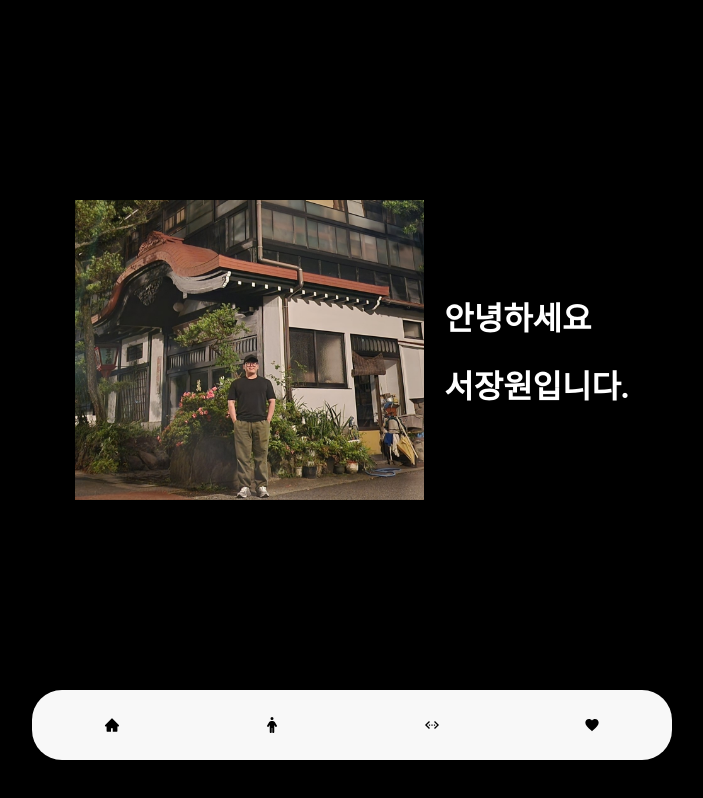
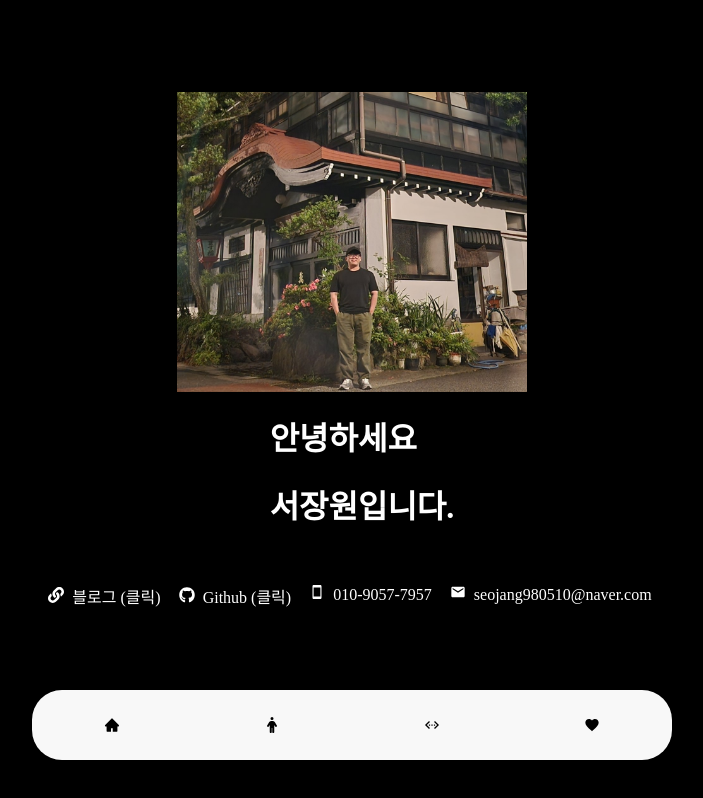
Before and after one commit to Seo-Jangwon/introduce, a React (Create React App) app: page / in a window 1280 px wide. Shown: the whole page, without its empty margins (288-991 px from the left). Built offline with nearby package versions, Linux system fonts and the light colour scheme; a web font is replaced by a local one.

Commit message:
(0624) 인트로, 내 소개, 링크 수정

```diff
--- a/src/components/About/About.js
+++ b/src/components/About/About.js
@@ -2,11 +2,8 @@ import React, { useState, useEffect } from "react";
 import { GrPersonalComputer } from "react-icons/gr";
 import { MdOutlineWork } from "react-icons/md";
 import { MdFavoriteBorder } from "react-icons/md";
-import { FaLink } from "react-icons/fa";
 import { MdFavorite } from "react-icons/md";
-import { IoMdPhonePortrait } from "react-icons/io";
-import { MdEmail } from "react-icons/md";
-import { FaGithub } from "react-icons/fa";
+
 import styles from "./About.module.css"; // CSS 모듈 import
 
 const About = () => {
@@ -25,58 +22,30 @@ const About = () => {
     return () => intervals.forEach(clearTimeout);
   }, []);
 
-  const url = "https://mole-mole.tistory.com/";
-
   return (
     <div className={styles.container}>
       <div className={styles.leftAlignedText}>
         <h1>저는...</h1>
         <h3 className={visibleIndex >= 1 ? styles.visible : styles.hidden}>
+          &nbsp;&nbsp;
           <GrPersonalComputer />
           &nbsp; 컴퓨터 공학 전공
         </h3>
         <h3 className={visibleIndex >= 2 ? styles.visible : styles.hidden}>
+          &nbsp;&nbsp;
           <MdOutlineWork />
           &nbsp; 인턴경험 1번
         </h3>
         <h3 className={visibleIndex >= 3 ? styles.visible : styles.hidden}>
+          &nbsp;&nbsp;
           <MdFavoriteBorder />
           &nbsp; 프론트엔드와 백엔드 둘 다 좋아합니다.
         </h3>
         <h3 className={visibleIndex >= 4 ? styles.visible : styles.hidden}>
+          &nbsp;&nbsp;
           <MdFavorite />
           &nbsp; ISTJ
         </h3>
-        <br />
-        <span>
-          <div
-            className={visibleIndex >= 5 ? styles.visible : styles.hidden}
-            onClick={() => {
-              window.open(url);
-            }}
-          >
-            &nbsp;
-            <FaLink />
-            &nbsp; 블로그 (클릭) &nbsp;
-          </div>
-          <div
-            className={visibleIndex >= 5 ? styles.visible : styles.hidden}
-            onClick={() => {
-              window.open(url);
-            }}
-          >
-            <FaGithub />
-            &nbsp; Github (클릭) &nbsp;
-          </div>
-          <div className={visibleIndex >= 5 ? styles.visible : styles.hidden}>
-            <IoMdPhonePortrait />
-            &nbsp; 010-9057-7957 &nbsp;
-          </div>
-          <div className={visibleIndex >= 5 ? styles.visible : styles.hidden}>
-            <MdEmail />
-            &nbsp; seojang980510@naver.com &nbsp;
-          </div>
-        </span>
       </div>
     </div>
   );
--- a/src/components/About/About.module.css
+++ b/src/components/About/About.module.css
@@ -11,7 +11,7 @@
 .container {
   display: flex;
   flex-direction: column;
-  align-items: center;
+  align-items: center; /* 수정: 좌측 정렬 */
   justify-content: center;
   height: 80vh; /* 전체 화면 높이를 사용하여 가운데 정렬 */
   background-color: black; /* 배경색을 검정색으로 설정 */
@@ -24,8 +24,8 @@
 
 .leftAlignedText {
   text-align: left;
-  width: 100%; /* 텍스트가 좌측 정렬되도록 100% 너비 설정 */
-  max-width: max-content; /* 원하는 최대 너비 설정 */
+  width: auto; /* 수정: 콘텐츠에 맞게 자동 조정 */
+  max-width: 100%; /* 수정: 최대 너비 설정 */
 }
 
 .hidden {
@@ -72,14 +72,3 @@
     padding-top: 30px; /* nav 높이만큼 패딩 추가 */
   }
 }
-
-/* About.module.css */
-span {
-  display: flex;
-  flex-wrap: wrap; /* 필요한 경우 줄바꿈을 허용 */
-  gap: 10px; /* 요소 사이의 간격 조정 */
-}
-
-span div {
-  margin: 0; /* h3 태그의 기본 마진 제거 */
-}
--- a/src/components/Intro/Intro.js
+++ b/src/components/Intro/Intro.js
@@ -1,7 +1,10 @@
 import React, { useState, useEffect } from "react";
 import styles from "./Intro.module.css";
 import myphoto from "../../logos/photo.jpg";
-
+import { FaLink } from "react-icons/fa";
+import { IoMdPhonePortrait } from "react-icons/io";
+import { MdEmail } from "react-icons/md";
+import { FaGithub } from "react-icons/fa";
 const Intro = () => {
   const [visibleIndex, setVisibleIndex] = useState(0);
 
@@ -10,10 +13,13 @@ const Intro = () => {
       setTimeout(() => setVisibleIndex(1), 1000),
       setTimeout(() => setVisibleIndex(2), 2000),
       setTimeout(() => setVisibleIndex(3), 3000),
+      setTimeout(() => setVisibleIndex(4), 4000),
+      setTimeout(() => setVisibleIndex(5), 5000),
     ];
     return () => intervals.forEach(clearTimeout);
   }, []);
-
+  const blogUrl = "https://mole-mole.tistory.com/";
+  const gitUrl = "https://github.com/Seo-Jangwon";
   return (
     <div className={styles.container}>
       <img src={myphoto} height="300px" alt="" />
@@ -23,6 +29,37 @@ const Intro = () => {
           서장원입니다.
         </h1>
       </div>
+      <br />
+      <br />
+      <span>
+        <div
+          className={visibleIndex >= 2 ? styles.visible : styles.hidden}
+          onClick={() => {
+            window.open(blogUrl);
+          }}
+        >
+          &nbsp;
+          <FaLink />
+          &nbsp; 블로그 (클릭) &nbsp;
+        </div>
+        <div
+          className={visibleIndex >= 2 ? styles.visible : styles.hidden}
+          onClick={() => {
+            window.open(gitUrl);
+          }}
+        >
+          <FaGithub />
+          &nbsp; Github (클릭) &nbsp;
+        </div>
+        <div className={visibleIndex >= 2 ? styles.visible : styles.hidden}>
+          <IoMdPhonePortrait />
+          &nbsp; 010-9057-7957 &nbsp;
+        </div>
+        <div className={visibleIndex >= 2 ? styles.visible : styles.hidden}>
+          <MdEmail />
+          &nbsp; seojang980510@naver.com &nbsp;
+        </div>
+      </span>
     </div>
   );
 };
--- a/src/components/Intro/Intro.module.css
+++ b/src/components/Intro/Intro.module.css
@@ -1,3 +1,4 @@
+/* Intro.module.css */
 @keyframes fadeIn {
   from {
     opacity: 0;
@@ -9,7 +10,7 @@
 
 .container {
   display: flex;
-  flex-direction: row;
+  flex-direction: column;
   align-items: center;
   justify-content: center;
   height: 80vh;
@@ -71,3 +72,14 @@
     padding-top: 30px;
   }
 }
+
+/* About.module.css */
+span {
+  display: flex;
+  flex-wrap: wrap; /* 필요한 경우 줄바꿈을 허용 */
+  gap: 10px; /* 요소 사이의 간격 조정 */
+}
+
+span div {
+  margin: 0; /* h3 태그의 기본 마진 제거 */
+}
--- a/src/components/Wish/Wish.js
+++ b/src/components/Wish/Wish.js
@@ -25,14 +25,17 @@ const Wish = () => {
         <h1>이런 일을 하고 싶어요</h1>
 
         <h3 className={visibleIndex >= 1 ? styles.visible : styles.hidden}>
+          &nbsp;&nbsp;
           <SiSpringboot />
           &nbsp; 백엔드를 희망합니다.
         </h3>
         <h3 className={visibleIndex >= 2 ? styles.visible : styles.hidden}>
+          &nbsp;&nbsp;
           <FaReact />
           &nbsp; 일손이 부족하다면 프론트엔드도 하고 싶습니다.
         </h3>
         <h3 className={visibleIndex >= 3 ? styles.visible : styles.hidden}>
+          &nbsp;&nbsp;
           <AiOutlineComment />
           &nbsp; 코드 리뷰를 빡세게 받아보고 싶습니다.
         </h3>
--- a/src/components/Wish/Wish.module.css
+++ b/src/components/Wish/Wish.module.css
@@ -1,3 +1,4 @@
+/* Wish.module.css */
 @keyframes fadeIn {
   from {
     opacity: 0;
@@ -10,7 +11,7 @@
 .container {
   display: flex;
   flex-direction: column;
-  align-items: center;
+  align-items: center; /* 수정: 좌측 정렬 */
   justify-content: center;
   height: 80vh; /* 전체 화면 높이를 사용하여 가운데 정렬 */
   background-color: black; /* 배경색을 검정색으로 설정 */
@@ -23,8 +24,8 @@
 
 .leftAlignedText {
   text-align: left;
-  width: 100%; /* 텍스트가 좌측 정렬되도록 100% 너비 설정 */
-  max-width: max-content; /* 원하는 최대 너비 설정 */
+  width: auto; /* 수정: 콘텐츠에 맞게 자동 조정 */
+  max-width: 100%; /* 수정: 최대 너비 설정 */
 }
 
 .hidden {
```
